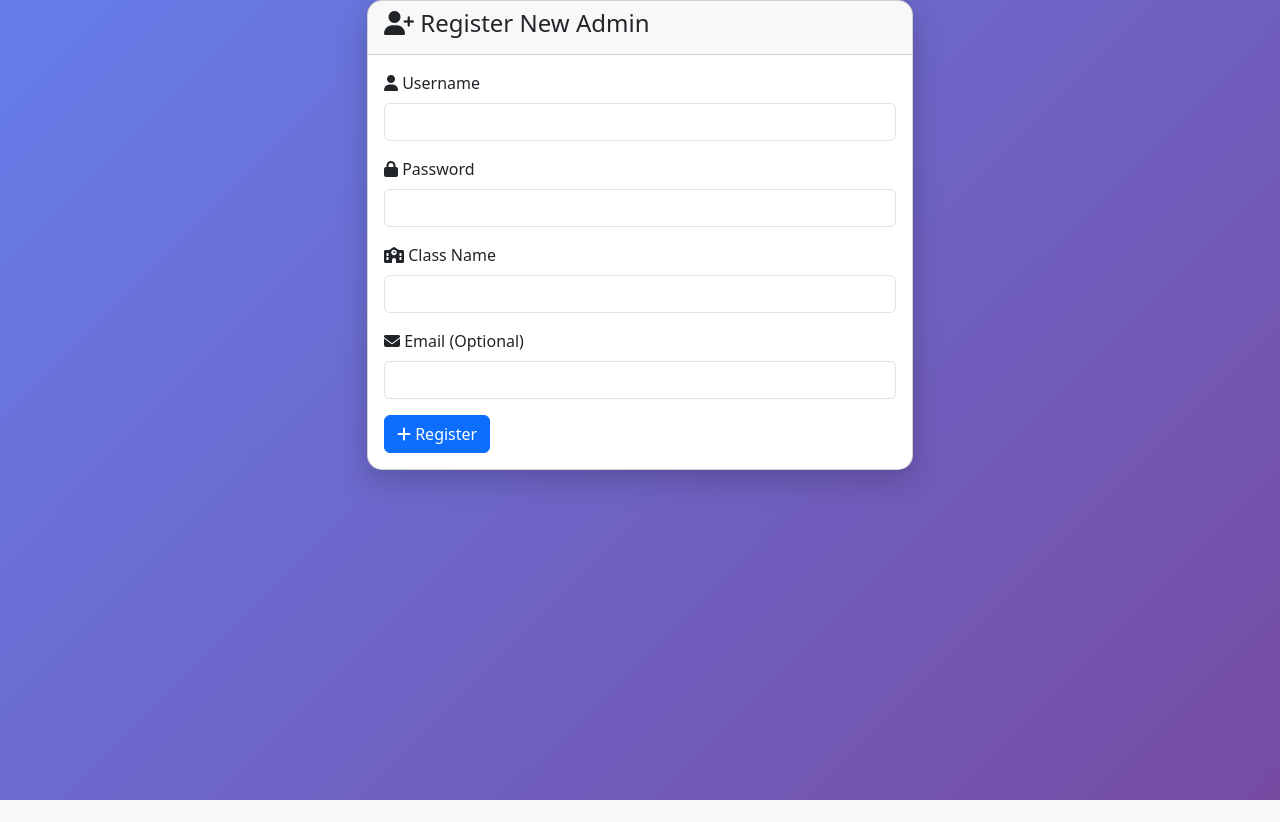
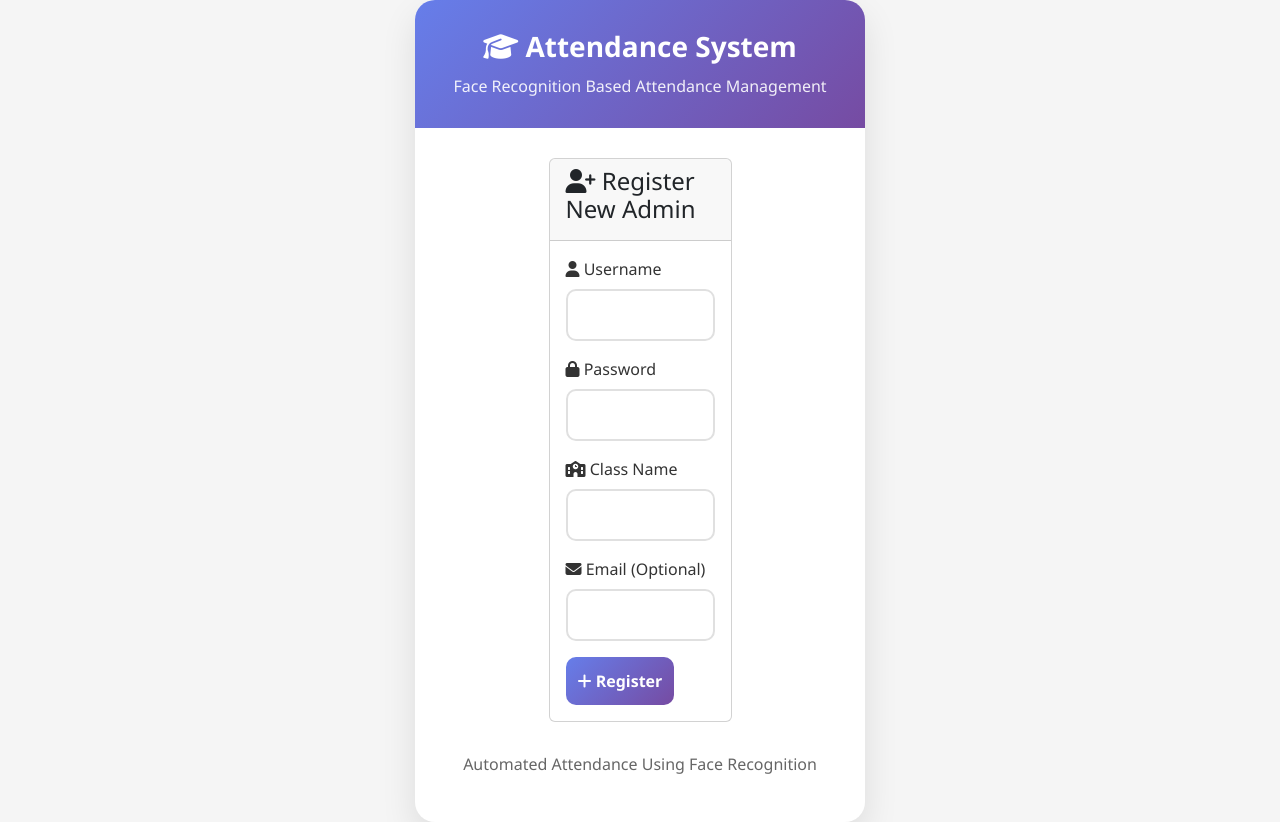
Before and after one commit to Shreyarg-77/face_attendance, a Flask app: page /register_admin in a window 1280 px wide. Before the commit the page ends 800 px from the top, so only its background shows below. Run offline with Flask 3, Linux system fonts and the light colour scheme.

Commit message:
Altered code

```diff
--- a/templates/base_public.html
+++ b/templates/base_public.html
@@ -7,14 +7,90 @@
     <link href="https://cdn.jsdelivr.net/npm/bootstrap@5.3.0/dist/css/bootstrap.min.css" rel="stylesheet">
     <link rel="stylesheet" href="https://cdnjs.cloudflare.com/ajax/libs/font-awesome/6.4.0/css/all.min.css">
     <style>
-        body { background: linear-gradient(135deg, #667eea 0%, #764ba2 100%); min-height: 100vh; }
-        .card { border-radius: 15px; box-shadow: 0 10px 30px rgba(0,0,0,0.2); }
+        body {
+            background-color: #f5f5f5;
+            min-height: 100vh;
+            display: flex;
+            align-items: center;
+            justify-content: center;
+            font-family: 'Segoe UI', Tahoma, Geneva, Verdana, sans-serif;
+        }
+        .auth-card {
+            background: white;
+            border-radius: 20px;
+            box-shadow: 0 15px 35px rgba(0,0,0,0.1);
+            overflow: hidden;
+            max-width: 450px;
+            width: 100%;
+        }
+        .auth-header {
+            background: linear-gradient(135deg, #667eea 0%, #764ba2 100%);
+            color: white;
+            padding: 30px;
+            text-align: center;
+        }
+        .auth-header h3 { margin: 0; font-weight: 600; }
+        .auth-header p { margin: 10px 0 0 0; opacity: 0.9; }
+        .auth-body { padding: 30px; }
+        .form-control {
+            border-radius: 10px;
+            padding: 12px 15px;
+            border: 2px solid #e0e0e0;
+            transition: all 0.3s ease;
+        }
+        .form-control:focus {
+            border-color: #667eea;
+            box-shadow: none;
+        }
+        .btn-primary {
+            background: linear-gradient(135deg, #667eea 0%, #764ba2 100%);
+            border: none;
+            border-radius: 10px;
+            padding: 12px;
+            font-weight: 600;
+            transition: all 0.3s ease;
+        }
+        .btn-primary:hover {
+            transform: translateY(-2px);
+            box-shadow: 0 5px 15px rgba(102, 126, 234, 0.4);
+        }
+        .auth-footer {
+            text-align: center;
+            padding: 0 30px 30px;
+            color: #666;
+        }
+        .auth-footer a {
+            color: #667eea;
+            text-decoration: none;
+            font-weight: 600;
+        }
+        .auth-footer a:hover { text-decoration: underline; }
+        .form-label { font-weight: 500; color: #333; }
+        .alert { border-radius: 10px; }
     </style>
     {% block extra_css %}{% endblock %}
 </head>
 <body>
-    <div class="container">
-        {% block content %}{% endblock %}
+    <div class="auth-card">
+        <div class="auth-header">
+            <h3><i class="fas fa-graduation-cap"></i> Attendance System</h3>
+            <p>Face Recognition Based Attendance Management</p>
+        </div>
+        <div class="auth-body">
+            {% with messages = get_flashed_messages(with_categories=true) %}
+                {% if messages %}
+                    {% for category, message in messages %}
+                        <div class="alert alert-{{ category }}">{{ message }}</div>
+                    {% endfor %}
+                {% endif %}
+            {% endwith %}
+            {% block content %}{% endblock %}
+        </div>
+        <div class="auth-footer">
+            {% block footer %}
+            <p>Automated Attendance Using Face Recognition</p>
+            {% endblock %}
+        </div>
     </div>
     <script src="https://cdn.jsdelivr.net/npm/bootstrap@5.3.0/dist/js/bootstrap.bundle.min.js"></script>
     {% block extra_js %}{% endblock %}
```
